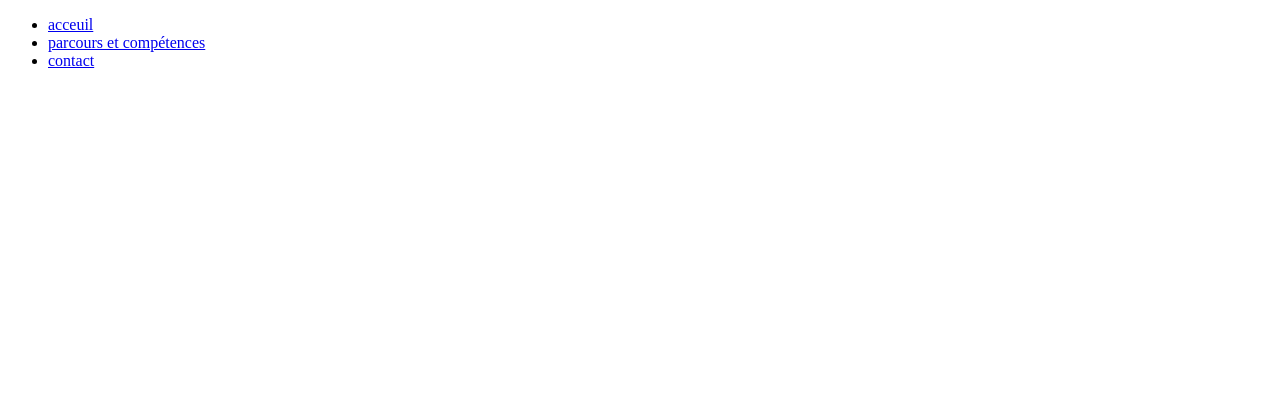
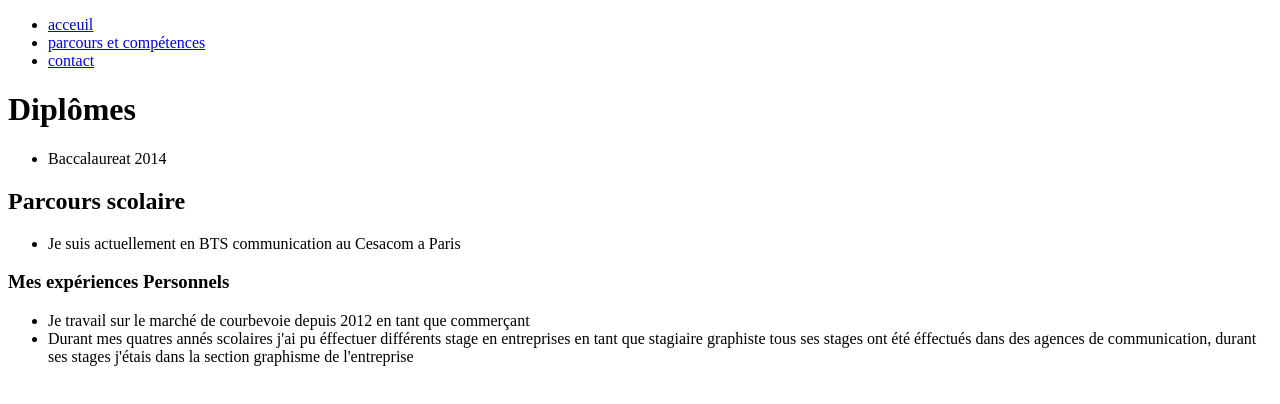
Before and after one commit to jeanperhirin/cv, a plain HTML site: page parcours.html in a window 1280 px wide. Drawn offline with Linux system fonts and the light colour scheme.

Commit message:
cv avancé

```diff
--- a/parcours.html
+++ b/parcours.html
@@ -15,6 +15,22 @@
 
        </nav>
    </header>
+    <main>
+        <h1>Diplômes</h1>
+        <ul>
+        <li>Baccalaureat 2014</li>
+        </ul>
+        <h2>Parcours scolaire</h2>
+        <ul>
+        <li>Je suis actuellement en BTS communication au Cesacom a Paris</li>
+        </ul>
+        <h3>Mes expériences Personnels</h3>
+        <ul>
+            <li>Je travail sur le marché de courbevoie depuis 2012 en tant que commerçant</li>
+            <li>Durant mes quatres annés scolaires j'ai pu éffectuer différents stage en entreprises en tant que stagiaire graphiste tous ses stages ont été éffectués dans des agences de communication, durant ses stages j'étais dans la section graphisme de l'entreprise</li>
+
+        </ul>
+    </main>
 
 </body>
 </html>
```
Also changed, not shown: contact.html (+5 -0 lines), index.html (+6 -0 lines).
